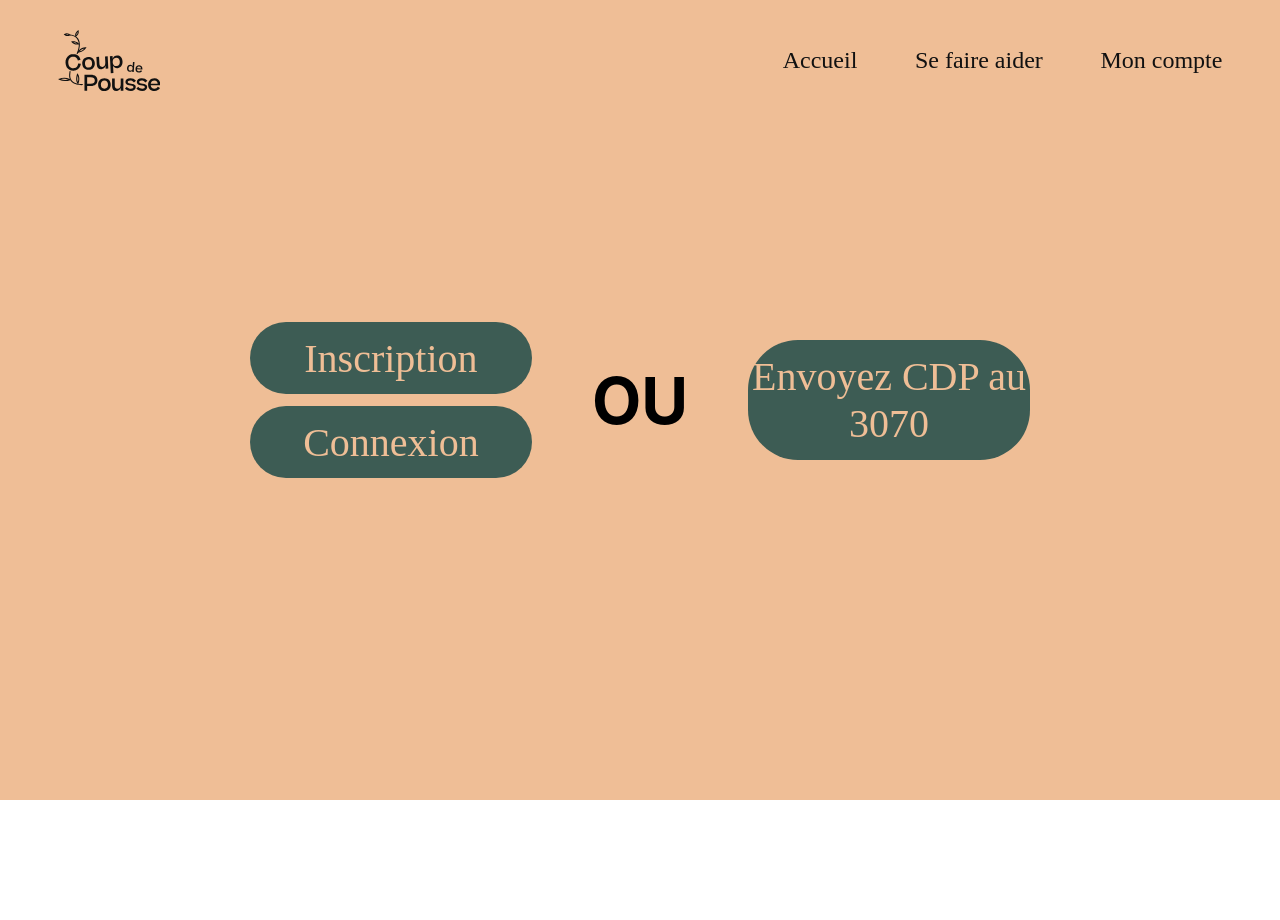
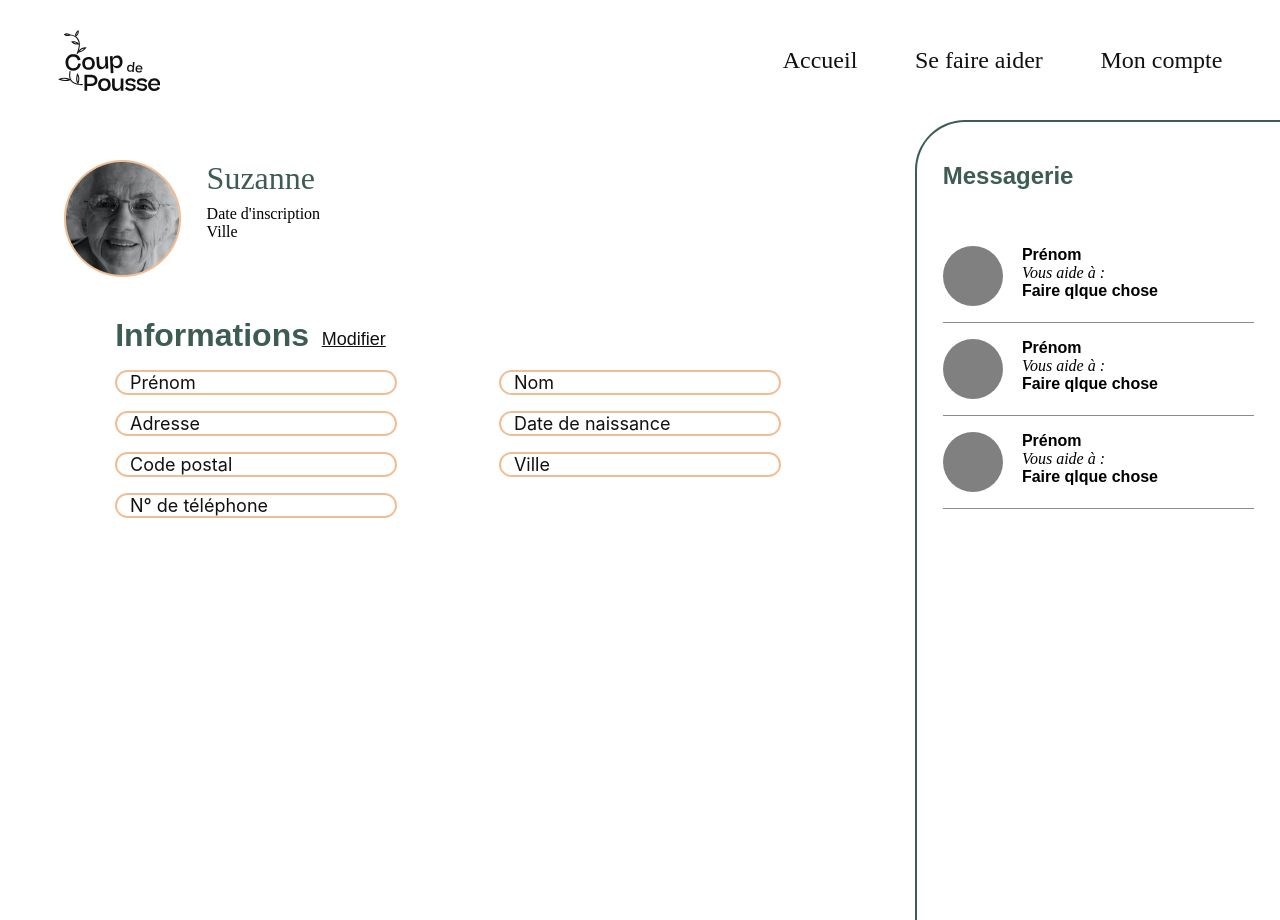
Before and after one commit to YannQuillard/coupdepousse-front, a React (Create React App) app: page / in a window 1280 px wide. Before the commit the page ends 800 px from the top, so only its background shows below. Built offline with nearby package versions, Linux system fonts and the light colour scheme.

Commit message:
OldPart Profile menu

```diff
--- a/src/App.tsx
+++ b/src/App.tsx
@@ -7,12 +7,12 @@ import Connexion from './pages/Connexion/Connexion';
 import Young_Mission from './pages/Yong_Mission/Young_Mission';
 import Mission_Card from './components/Mission_card/Mission_card';
 import Home from './pages/Home';
-import YoungMenu from './pages/Menu/OldMenu/OldMenu'
+import Profile from './pages/Profile/OldProfile/OldProfile'
 
 function App() {
   return (
     <div className="App">
-      <YoungMenu></YoungMenu>
+      <Profile></Profile>
       {/* <Router>
         <Routes>
           <Route path="/" element={< Home/>} />
--- /dev/null
+++ b/src/components/MessageItem/MessageItem.css
@@ -0,0 +1,36 @@
+.messageItem{
+	display: flex;
+	flex-direction: row;
+	margin: 0 2vw;
+	padding: 2vh 0;
+	border-bottom: 1px solid #8C8C8C;
+}
+
+.img{
+	width: 60px;
+	height: 60px;
+	border-radius: 50%;
+	background: grey;
+	margin-right: 1.5vw;
+}
+
+.messageItemRight{
+	display: flex;
+	flex-direction: column;
+}
+
+.messageItemName, .messageItemHelp{
+	font-family: var(--font-primary-1);
+	font-size: 2vh;
+	font-weight: 600;
+}
+
+.messageItemHt{
+	font-family: var(--font-primary-2);
+	font-size: 2vh;
+	font-weight: 400;
+	font-style: italic;
+}
+
+.messageItemHelp{
+}
--- /dev/null
+++ b/src/components/MessageItem/MessageItem.tsx
@@ -0,0 +1,18 @@
+import React, { useState } from 'react';
+import "./MessageItem.css"
+import '../../App.css';
+
+const MessageItem = (props: any) => {
+	return (
+		<div className='messageItem'>
+			<span className='img'></span>
+			<div className='messageItemRight'>
+				<span className='messageItemName'>Prénom</span>
+				<span className='messageItemHt'>Vous aide à : </span>
+				<span className='messageItemHelp'>Faire qlque chose</span>
+			</div>
+		</div>
+	);
+}
+
+export default MessageItem;
--- /dev/null
+++ b/src/pages/Profile/OldProfile/OldProfile.css
@@ -0,0 +1,92 @@
+body{
+	overflow-y: hidden;
+}
+
+.OldProfileContainer{
+	display: flex;
+	flex-direction: row;
+}
+
+.OldProfileLeft{
+	width: 70vw;
+	margin-left: 5vw;
+	margin-top: 5vh;
+}
+
+.OldProfileIntro{
+	display: flex;
+	flex-direction: row;
+	margin-bottom: 5vh;
+}
+
+.OldProfileIntroRight{
+	display: flex;
+	flex-direction: column;
+	margin-left: 2vw;
+	font-family: var(--font-primary-2);
+}
+
+.OldProfileInformations{
+	display: flex;
+	flex-direction: row;
+	align-items: center;
+}
+
+.OldProfileModify{
+	text-decoration: underline;
+	margin-left: 1vw;
+	font-family: var(--font-primary-1);
+	color: var(--color-black);
+	font-weight: 400;
+}
+
+.OldProfileModify:hover{
+	cursor: pointer;
+}
+
+.champ{
+	display: inline-block;
+	width:22vw;
+	border: solid 2px var(--color-primary-2) ;
+	font-size:18px;
+	color: var(--color-black);
+	border-radius: 50px;
+	padding: 0 1vw;
+	margin: 1vh 4vw;
+}
+
+h2{
+	color: var(--color-primary-1);
+	font-family: var(--font-primary-1);
+	font-weight: 550;
+	font-size: 4vh;
+	margin-bottom: 1vh;
+	margin-left: 4vw;
+}
+
+h3{
+	color: var(--color-primary-1);
+	font-weight: 500;
+	font-size: 4vh;
+	margin-bottom: 1vh;
+}
+
+.OldProfileRight{
+	width: 30vw;
+	height: 100vh;
+	border-radius: 50px 0 0 0;
+	border-top: 2px solid var(--color-primary-1);
+	border-left: 2px solid var(--color-primary-1);
+}
+
+h4{
+	color: var(--color-primary-1);
+	font-size: 3vh;
+	font-family: var(--font-primary-1);
+	margin: 5vh 2vw;
+}
+
+.OldProfileMessages{
+	display: flex;
+	flex-direction: column;
+}
--- /dev/null
+++ b/src/pages/Profile/OldProfile/OldProfile.tsx
@@ -0,0 +1,47 @@
+import React, { useState } from 'react';
+import "./OldProfile.css"
+import '../../../App.css';
+import Header from "../../../components/Header/Header"
+import profilePic from "../../../assets/images/senior2.png"
+import MessageItem from "../../../components/MessageItem/MessageItem"
+
+const OldProfile = (props: any) => {
+	return (
+		<div>
+			<Header color="Black"/>
+			<div className="OldProfileContainer">
+			<div className='OldProfileLeft'>
+				<div className='OldProfileIntro'>
+					<img src={profilePic}></img>
+					<div className='OldProfileIntroRight'>
+						<h3 className='OldProfileFName'>Suzanne</h3>
+						<span>Date d'inscription</span>
+						<span>Ville</span>
+					</div>
+				</div>
+				<div className='OldProfileInformations'>
+					<h2>Informations</h2>
+					<a className='OldProfileModify' href="#">Modifier</a>
+				</div>
+					<span className='champ OldProfileFName'>Prénom</span>
+					<span className='champ OldProfileLName'>Nom</span>
+					<span className='champ OldProfileAdress'>Adresse</span>
+					<span className='champ OldProfileBday'>Date de naissance</span>
+					<span className='champ OldProfileCode'>Code postal</span>
+					<span className='champ OldProfileCity'>Ville</span>
+					<span className='champ OldProfilePhone'>N° de téléphone</span>
+			</div>
+			<div className='OldProfileRight'>
+				<h4>Messagerie</h4>
+				<div className='OldProfileMessages'>
+					<MessageItem/>
+					<MessageItem/>
+					<MessageItem/>
+				</div>
+			</div>
+			</div>
+		</div>
+	);
+}
+
+export default OldProfile;
```
Also changed, not shown: src/assets/images/senior2.png (added).
